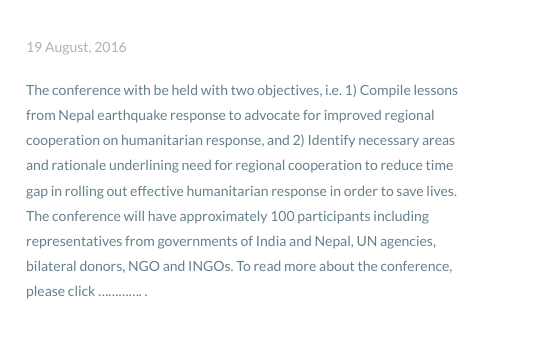
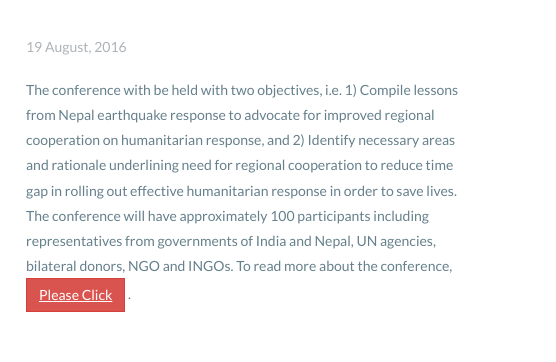
Before and after one commit to humanitarianaidinternational/humanitarianaidinternational, a plain HTML site: page IndoNepalConference.html in a window 1280 px wide. Shown: the part 473-835 px from the top of the page, 724-1280 px from the left. Drawn offline with Linux system fonts and the light colour scheme; some packages are replaced by stand-ins of ours; a web font is replaced by a local one.

Commit message:
link added

```diff
--- a/IndoNepalConference.html
+++ b/IndoNepalConference.html
@@ -115,7 +115,9 @@
 				<span class="subtitle">19 August, 2016</span>
 				<p>The conference with be held with two objectives, i.e. 1) Compile lessons from Nepal earthquake response to advocate for improved regional cooperation on humanitarian response, and 2) Identify necessary areas and rationale underlining need for regional cooperation to reduce time gap in rolling out effective humanitarian response in order to save lives.
 
-The conference will have approximately 100 participants including representatives from governments of India and Nepal, UN agencies, bilateral donors, NGO and INGOs. To read more about the conference, please click ………….
+The conference will have approximately 100 participants including representatives from governments of India and Nepal,
+UN agencies, bilateral donors, NGO and INGOs.
+To read more about the conference,   <a class="btn btn-danger" target="_blank" href="https://drive.google.com/file/d/0B-g9o9H4mS0bejdzOXpnWTZZQ0k/view?usp=sharing">Please Click</a>
 .</p>
 			</div>
 			</div>
```
